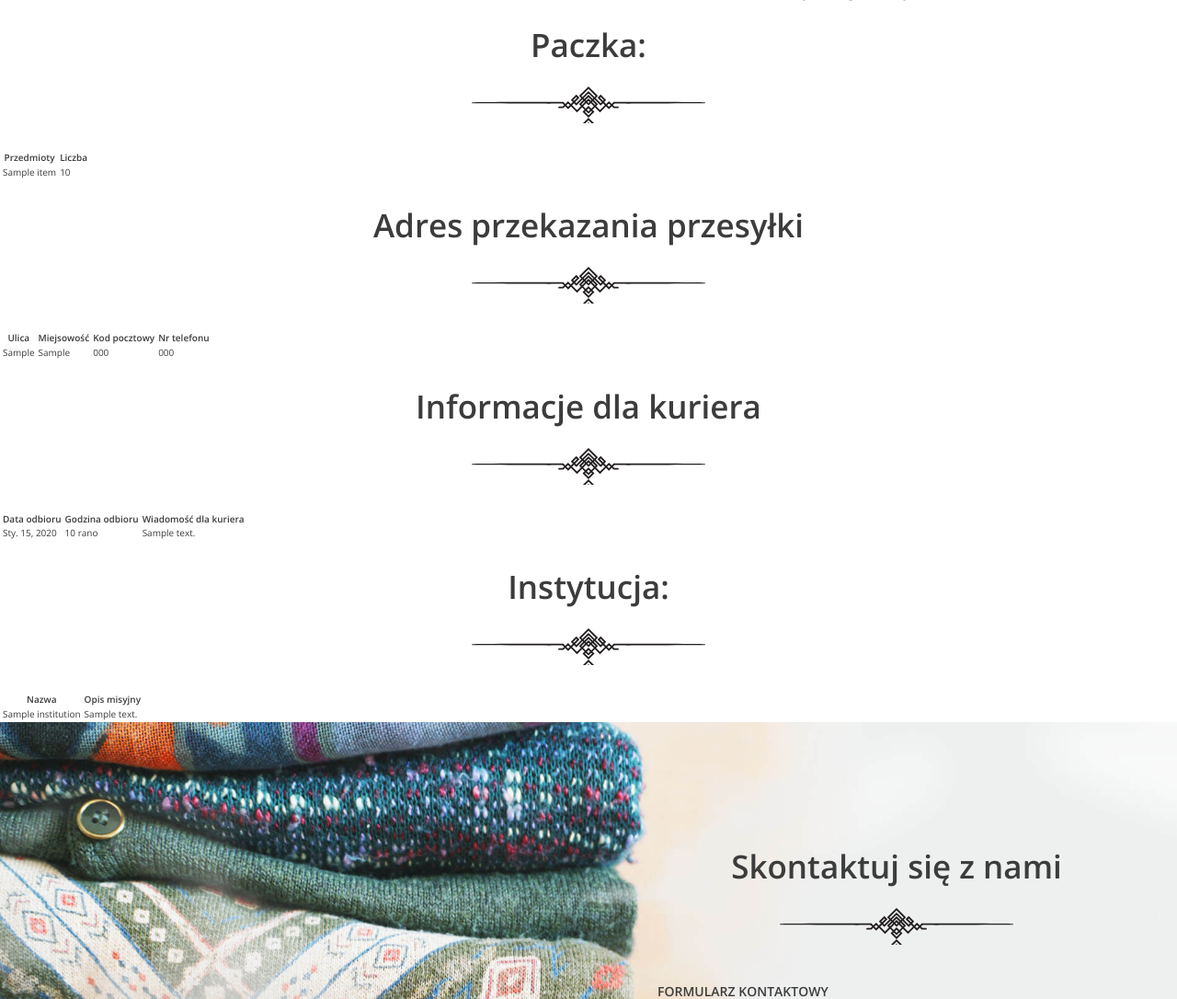
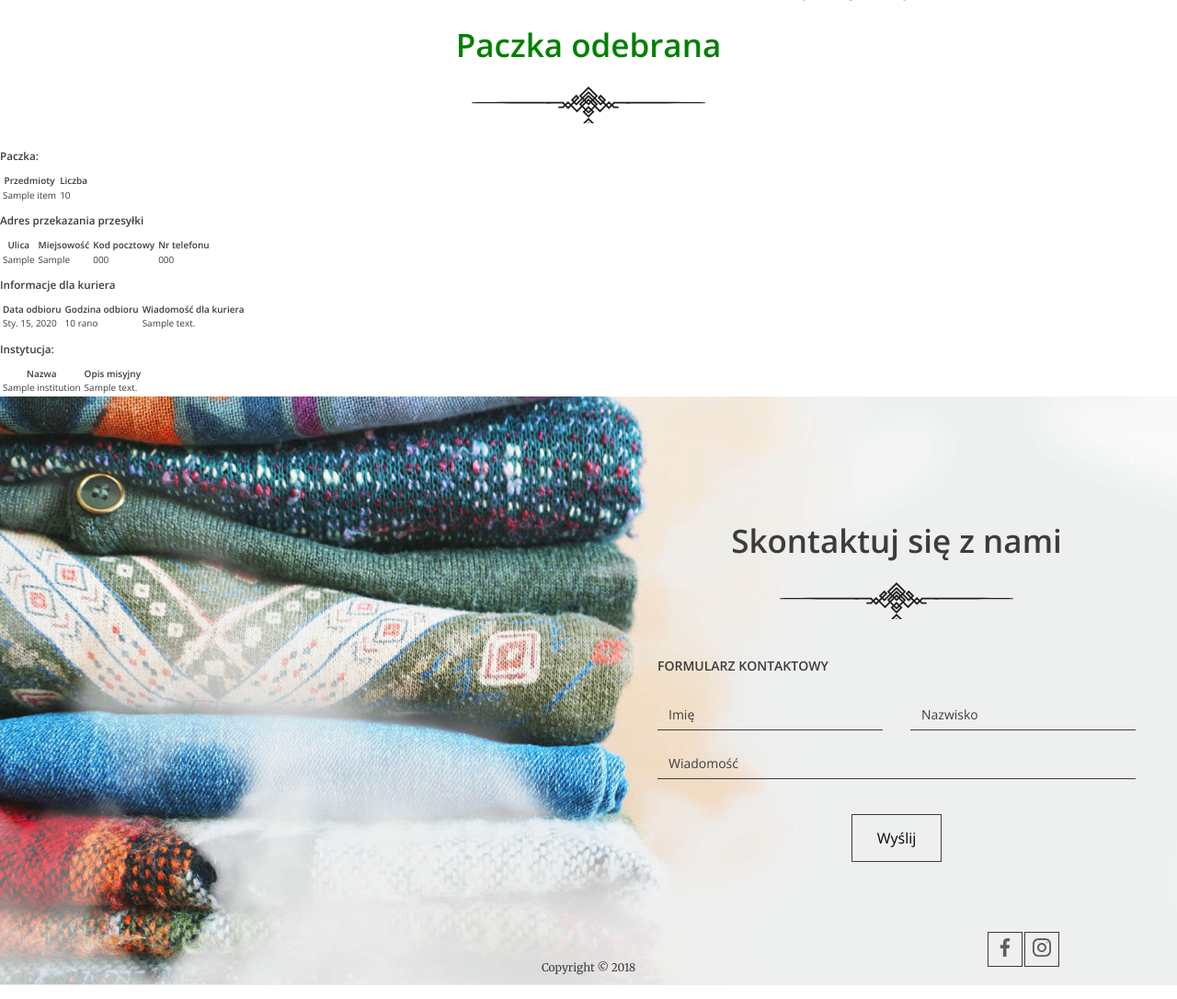
Before and after one commit to tomeksporczyk/Oddam_w_dobre_rece, a Django app: page /donations/1 in a window 1280 px wide. Shown: the part 75-1161 px from the top of the page at 92% size. Run offline with Django 3.2, Linux system fonts and the light colour scheme; a user stored in the database is signed in; tables that the repository leaves empty hold one stand-in row (values such as "Sample post").

Commit message:
donations details - status info added

```diff
--- a/OWDR/templates/OWDR/donations_details.html
+++ b/OWDR/templates/OWDR/donations_details.html
@@ -1,6 +1,11 @@
 {% extends 'OWDR/base.html' %}
 {% block content %}
-    <h2>Paczka:</h2>
+    {% if donation.picked_up %}
+        <h2 style="color: green;">Paczka odebrana</h2>
+    {% else %}
+        <h2 style="color: red;">Paczka czeka na odebranie</h2>
+    {% endif %}
+    <h3>Paczka:</h3>
     <table>
         <thead>
             <tr>
@@ -10,12 +15,12 @@
         </thead>
         <tbody>
             <tr>
-                <td>{% for item in donation.items.all %}{{ item.name }}{% endfor %}</td>
+                <td>{% for item in donation.items.all %}{{ item.name }}<br>{% endfor %}</td>
                 <td>{{ donation.quantity }}</td>
             </tr>
         </tbody>
     </table>
-    <h2>Adres przekazania przesyłki</h2>
+    <h3>Adres przekazania przesyłki</h3>
     <table>
         <thead>
             <tr>
@@ -34,7 +39,7 @@
             </tr>
         </tbody>
     </table>
-    <h2>Informacje dla kuriera</h2>
+    <h3>Informacje dla kuriera</h3>
     <table>
         <thead>
             <tr>
@@ -51,7 +56,7 @@
             </tr>
         </tbody>
     </table>
-    <h2>Instytucja:</h2>
+    <h3>Instytucja:</h3>
     <table>
         <thead>
             <tr>
```
